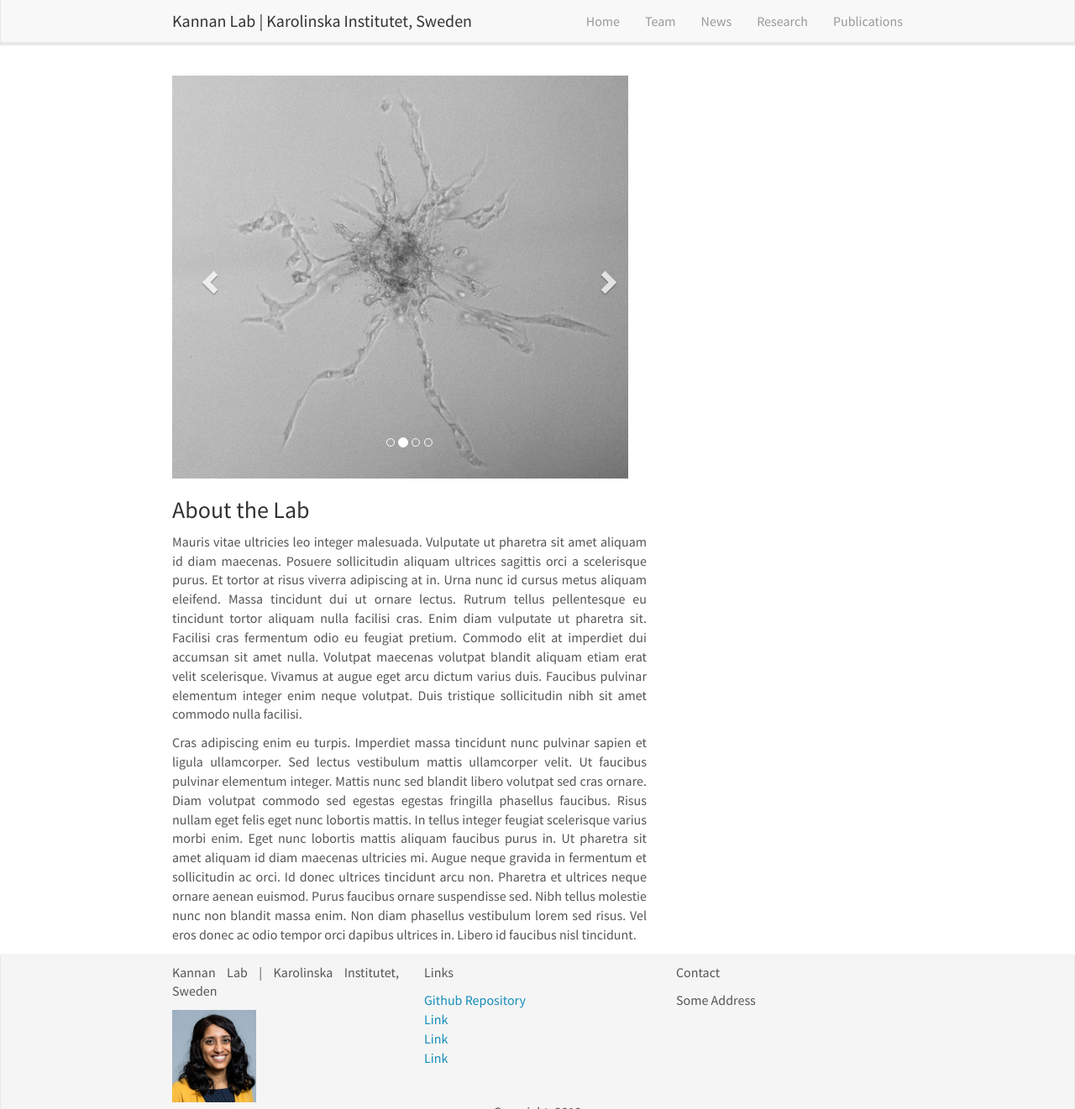
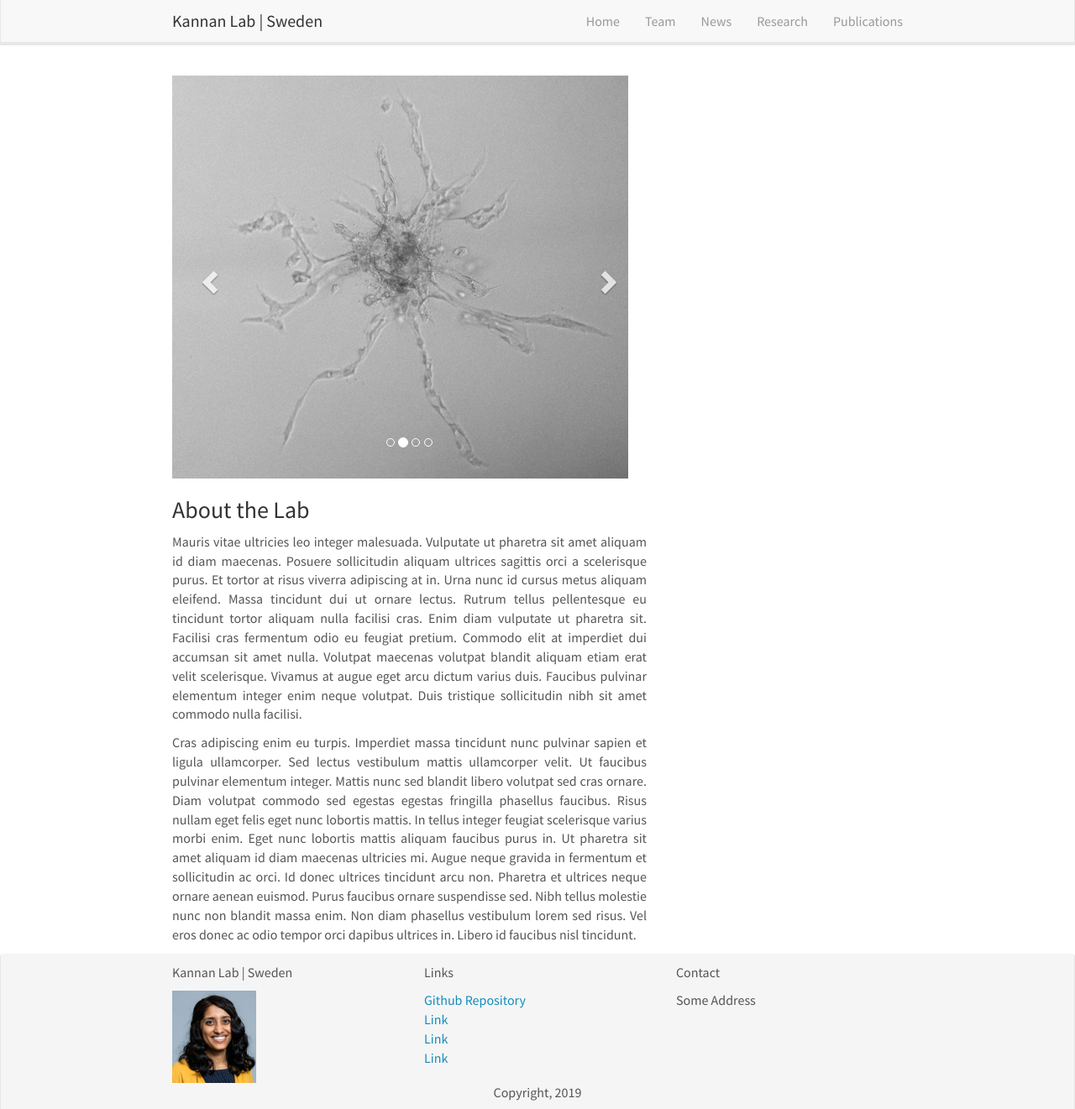
Before and after one commit to p-kannan/p-kannan.github.io, a Jekyll site: the page built from _pages/home.md, in a window 1280 px wide and 1321 px high. Shown: the whole window at 84% size. Built offline with Jekyll 4.4.1, drawn with Linux system fonts in a browser that asks for light colours; nearby versions of some CDN libraries; comment, search, counter and statistics services are not loaded.

Commit message:
remove ki from website

```diff
--- a/_config.yml
+++ b/_config.yml
@@ -6,10 +6,10 @@
 # 'jekyll serve'. If you change this file, please restart the server process.
 
 # Site settings
-title: Kannan Lab | Karolinska Institutet, Sweden
-email: pavitra.kannan@ki.se
+title: Kannan Lab | Sweden
+email: pk@sciencesylt.com
 description: > # this means to ignore newlines until "baseurl:"
-  Dr. Pavitra Kannan | Welcome to the Kannan Lab at the Karolinska Institute.
+  Dr. Pavitra Kannan | Welcome to the Kannan Lab.
 baseurl: ""
 url: ""
 
```
